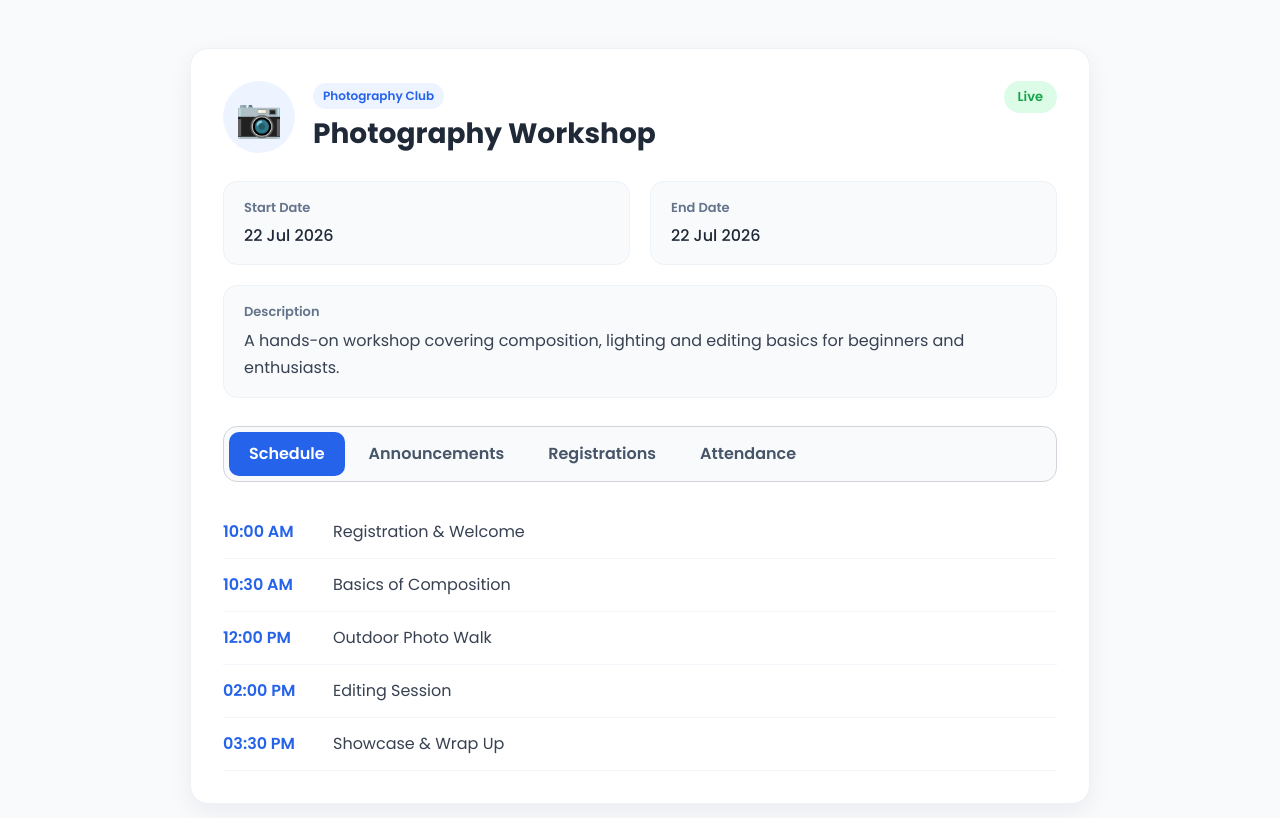
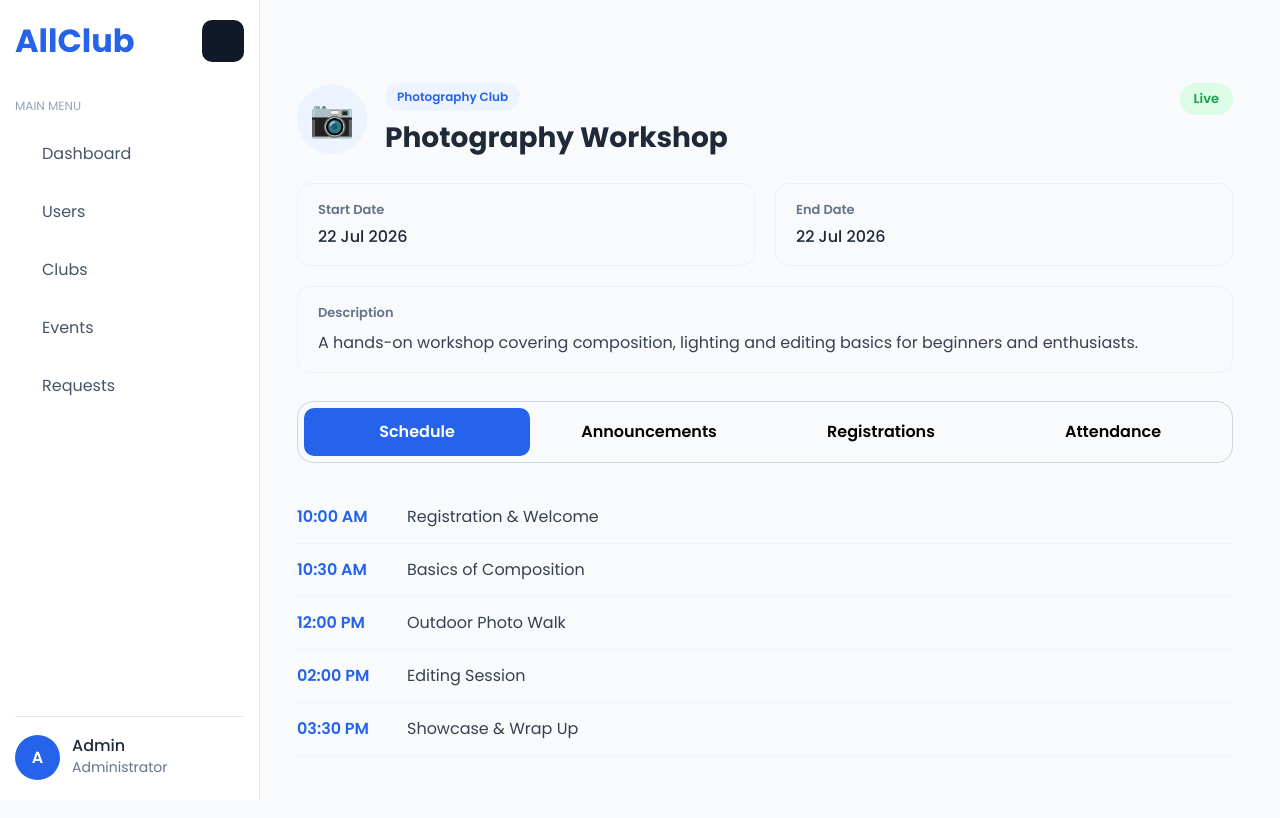
Before and after one commit to Sumukh-Chowdhary/MAY2026-Team-034, a Vue app in the folder frontend/: page /admin/events/1 in a window 1280 px wide. Shown: the top 818 px of the page. Built offline with nearby package versions, Linux system fonts and the light colour scheme.

Commit message:
Made better UI and made changes in Events

```diff
--- a/frontend/src/views/admin/EventDetails.vue
+++ b/frontend/src/views/admin/EventDetails.vue
@@ -3,6 +3,7 @@ import { ref, computed } from 'vue'
 import { useRoute } from 'vue-router'
 
 import { events } from '@/data/events'
+import AdminLayout from '@/layouts/AdminLayout.vue'
 
 const route = useRoute()
 const activeTab = ref('schedule')
@@ -20,6 +21,8 @@ const tabs = [
 </script>
 
 <template>
+    <AdminLayout>
+        <section class="event-details-page">
   <div class="container py-5" v-if="event">
     <div class="event-detail-card">
       <div class="detail-header">
@@ -161,17 +164,94 @@ const tabs = [
       <p>The event you are looking for does not exist.</p>
     </div>
   </div>
+  </section>
+  </AdminLayout>
 </template>
+
 <style scoped>
+.event-details-page{
+    width:100%;
+    max-width:1500px;
+    margin:0 auto;
+}
 
-.event-detail-card{
-    max-width:900px;
-    margin:0 auto;
-    background:#fff;
-    border:1px solid #edf2f7;
-    border-radius:18px;
-    padding:32px;
-    box-shadow:0 8px 24px rgba(15,23,42,.06);
+.page-header{
+    display:flex;
+    justify-content:space-between;
+    align-items:center;
+    margin-bottom:28px;
+}
+
+.page-header h2{
+    margin:0;
+    font-size:2rem;
+    font-weight:700;
+    color:#1f2937;
+}
+
+.page-header p{
+    margin-top:6px;
+    color:#64748b;
+}
+
+.header-left{
+    display:flex;
+    align-items:center;
+    gap:18px;
+}
+
+.event-image{
+    width:70px;
+    height:70px;
+    border-radius:50%;
+    background:#EEF4FF;
+    display:flex;
+    justify-content:center;
+    align-items:center;
+    font-size:36px;
+    flex-shrink:0;
+}
+
+.info-grid{
+    display:grid;
+    grid-template-columns:repeat(2,1fr);
+    gap:20px;
+    margin-bottom:24px;
+}
+
+.info-box{
+    background:white;
+    border:1px solid #E5E7EB;
+    border-radius:16px;
+    padding:22px;
+}
+
+.info-box label{
+    display:block;
+    color:#64748b;
+    font-size:.85rem;
+    font-weight:600;
+    margin-bottom:8px;
+}
+
+.info-box p{
+    margin:0;
+    font-size:1rem;
+}
+
+.description-box{
+    margin-bottom:28px;
+}
+
+.club-tag{
+    display:inline-block;
+    background:#EEF4FF;
+    color:#2563EB;
+    padding:5px 12px;
+    border-radius:999px;
+    font-size:12px;
+    font-weight:600;
+    margin-bottom:10px;
 }
 
 .detail-header{
@@ -179,35 +259,6 @@ const tabs = [
     justify-content:space-between;
     align-items:flex-start;
     margin-bottom:28px;
-}
-
-.header-left{
-    display:flex;
-    gap:18px;
-    align-items:center;
-}
-
-.event-image{
-    width:72px;
-    height:72px;
-    border-radius:50%;
-    display:flex;
-    justify-content:center;
-    align-items:center;
-    background:#eef4ff;
-    font-size:38px;
-    flex-shrink:0;
-}
-
-.club-tag{
-    display:inline-block;
-    background:#eef4ff;
-    color:#2563eb;
-    padding:4px 10px;
-    border-radius:999px;
-    font-size:12px;
-    font-weight:600;
-    margin-bottom:8px;
 }
 
 .detail-header h2{
@@ -275,24 +326,24 @@ const tabs = [
 
 .detail-tabs{
     display:flex;
-    gap:4px;
+    width:100%;
+    gap:6px;
     background:#f8fafc;
     border:1px solid #D1D5DB;
-    border-radius:14px;
-    padding:5px;
-    margin-bottom:24px;
-    overflow-x:auto;
+    border-radius:16px;
+    padding:6px;
+    margin-bottom:28px;
 }
 
 .tab-option{
+    flex:1;
     border:none;
     background:transparent;
-    padding:10px 20px;
+    padding:12px;
     border-radius:10px;
     font-weight:600;
-    color:#475569;
-    white-space:nowrap;
-    transition:all .25s ease;
+    text-align:center;
+    transition:.25s;
 }
 
 .tab-option:hover{
--- a/frontend/src/views/admin/Events.vue
+++ b/frontend/src/views/admin/Events.vue
@@ -5,6 +5,7 @@ import EventSearch from '@/components/events/EventSearch.vue'
 import EventStatusTabs from '@/components/events/EventStatusTabs.vue'
 import EventGrid from '@/components/events/EventGrid.vue'
 import { events } from '@/data/events'
+import AdminLayout from '@/layouts/AdminLayout.vue'
 
 const search = ref('')
 const statusFilter = ref('all')
@@ -36,7 +37,7 @@ const filteredEvents = computed(() => {
 </script>
 
 <template>
-  <div class="container py-5">
+  <AdminLayout>
     <section class="hero">
       <h1>Explore Club Events</h1>
       <p>
@@ -53,7 +54,7 @@ const filteredEvents = computed(() => {
       <h3>No events matched your search.</h3>
       <p>Try searching with another keyword or switching tabs.</p>
     </div>
-  </div>
+  </AdminLayout>
 </template>
 <style scoped>
 
```
